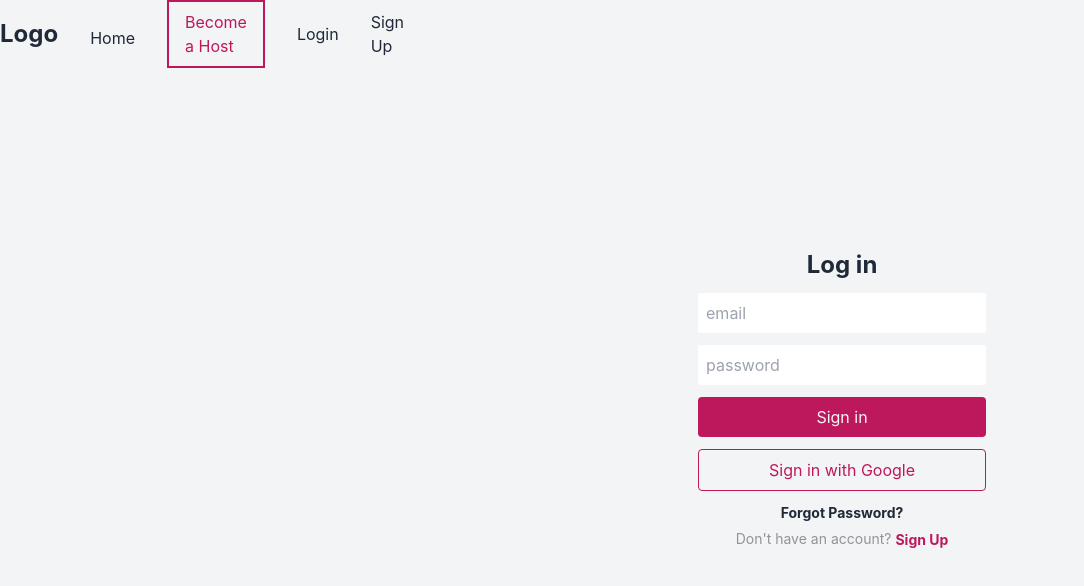
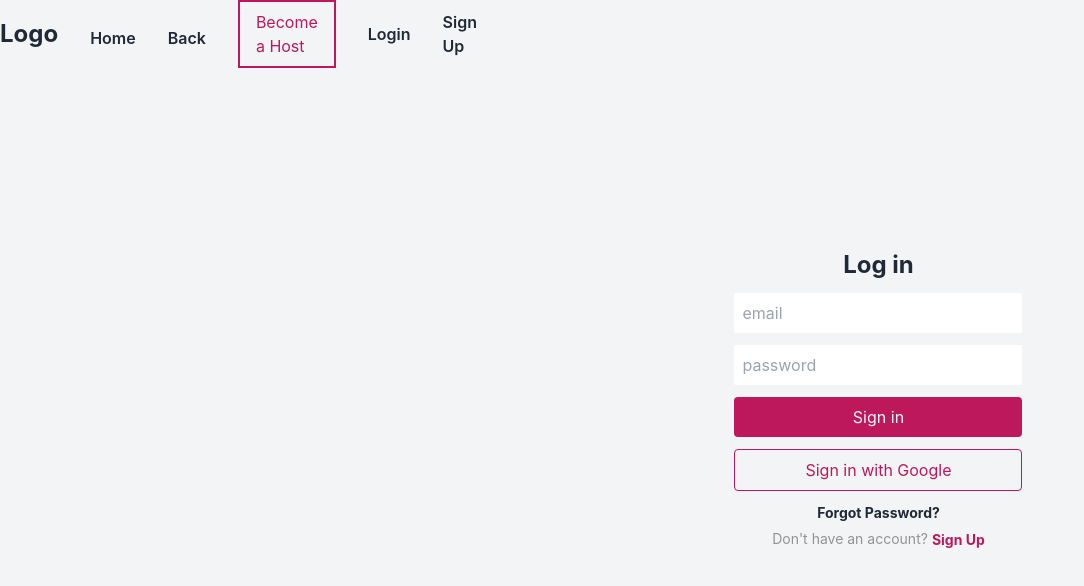
Before and after one commit to DanielOkyere/mon-project, a React (Create React App) app: page /login in a window 1280 px wide. Shown: the top 586 px of the page, without its empty margins (0-1084 px from the left). Built offline with nearby package versions, Linux system fonts and the light colour scheme.

Commit message:
Tailwind

```diff
--- a/src/components/Navbar/Navbar.js
+++ b/src/components/Navbar/Navbar.js
@@ -9,7 +9,14 @@ function Navbar() {
             <div className='Nav-left flex flex-row items-end'>
                 <h1 className='font-bold text-2xl'>Logo</h1>
                 <Link to="/" className='ml-8'>
-                <h1 className='text-md'>Home</h1>
+                <h1 className='text-md font-semibold'>Home</h1>
+
+                </Link>
+                <Link to="/" className='ml-8'>
+                <h1 className='text-md font-semibold'>Back</h1>
+
+
+
                 </Link>
             </div>
 
@@ -19,10 +26,10 @@ function Navbar() {
                 <h1 className='text-md'>Become a Host</h1>
                 </Link>
                 <Link to="/login" className='ml-8'>
-                <h1 className='text-md'>Login</h1>
+                <h1 className='text-md font-semibold'>Login</h1>
                 </Link>
                 <Link to="/register/user" className='ml-8'>
-                <h1 className='text-md'>Sign Up</h1>
+                <h1 className='text-md font-semibold'>Sign Up</h1>
                 </Link>
             </div>
         </div>
--- a/src/pages/Choice/choice.js
+++ b/src/pages/Choice/choice.js
@@ -5,36 +5,37 @@ import Home from "../Home/Home";
 
 function Choice() {
 	return (
-		<div className="Home flex flex-col">
+		<div className="Home px-64 flex flex-col ">
 			<Navbar />
 
-			<h1>Are you one of these?</h1>
-			<div className="OwnerCustomer">
-				<div>
+			<h1 class= "font-semibold text-3xl mt-3 text-center">Are you one of these?</h1>
+			<div className="OwnerCustomer flex items-center space-x-4">
+				<div class='py-4'>
 					<Link to="/home">
-						<h2>Customer</h2>
+						<h2 class= "font-bold text-2xl mt-6 pb-2">Customer</h2>
 					</Link>
 					<Link to="/home">
 						<img
-							src="https://picsum.photos/700/500?random=1"
+							src="https://picsum.photos/900/1000?random=1"
 							alt="Customer"
 							className="rounded img-fluid"></img>
 					</Link>
 				</div>
 
-				<div>
+				<div class='py-4'>
 					<Link to="/register/host/credentials">
-						<h2>Owner</h2>
+						<h2 class= "font-bold text-2xl mt-7 pb-2">Owner</h2>
 					</Link>
-				</div>
+
 				<Link to="/register/host/credentials">
 					<img
-						src="https://picsum.photos/700/500?random=7"
+						src="https://picsum.photos/900/1000?random=7"
 						alt="Owner"
 						className="rounded img-fluid"></img>
 				</Link>
 			</div>
 		</div>
+		</div>
 	);
 }
 export default Choice;
--- a/src/pages/SignIn/SignIn.js
+++ b/src/pages/SignIn/SignIn.js
@@ -5,8 +5,13 @@ import Navbar from "../../components/Navbar/Navbar";
 function SignIn() {
 	return (
 		<>
-			<Navbar />
+		<div>
+
+		<Navbar />
+		</div>
 			<div className="SignIn flex items-center justify-center w-full">
+
+
 				<div className="login-div flex flex-col items-center">
 					<h3 className="font-bold text-2xl mb-3">Log in</h3>
 					<input
```
